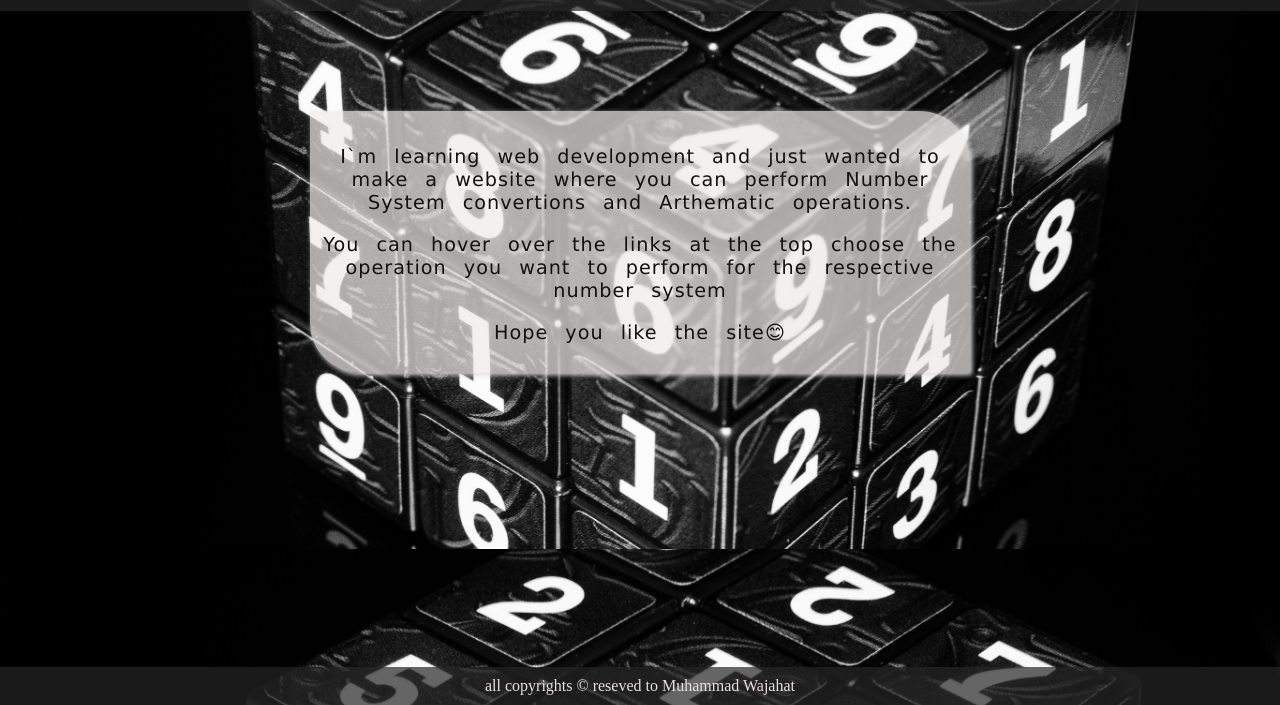
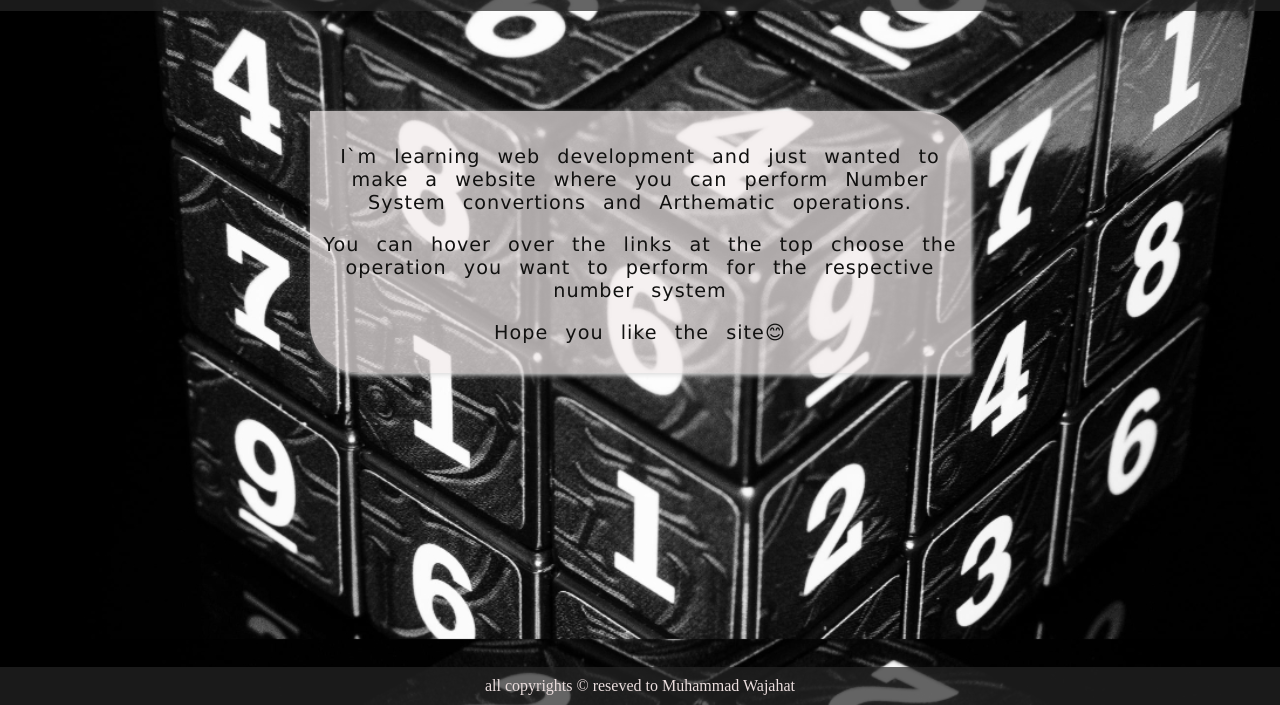
Before and after one commit to wajahat-alauddin/Number-System-Website, a plain HTML site: page index.html in a window 1280 px wide. Shown: the part 95-800 px from the top of the page. Drawn offline with Linux system fonts and the light colour scheme.

Commit message:
fixed background

```diff
--- a/styles/index.css
+++ b/styles/index.css
@@ -3,7 +3,7 @@ body {
     padding: 0px;
     width: 100%;
     background-image:url("bg.jpg");
-    background-size: 100%;
+    background-size: 1600px;
     background-position: center;
     color: #ebdede;
 }
```
